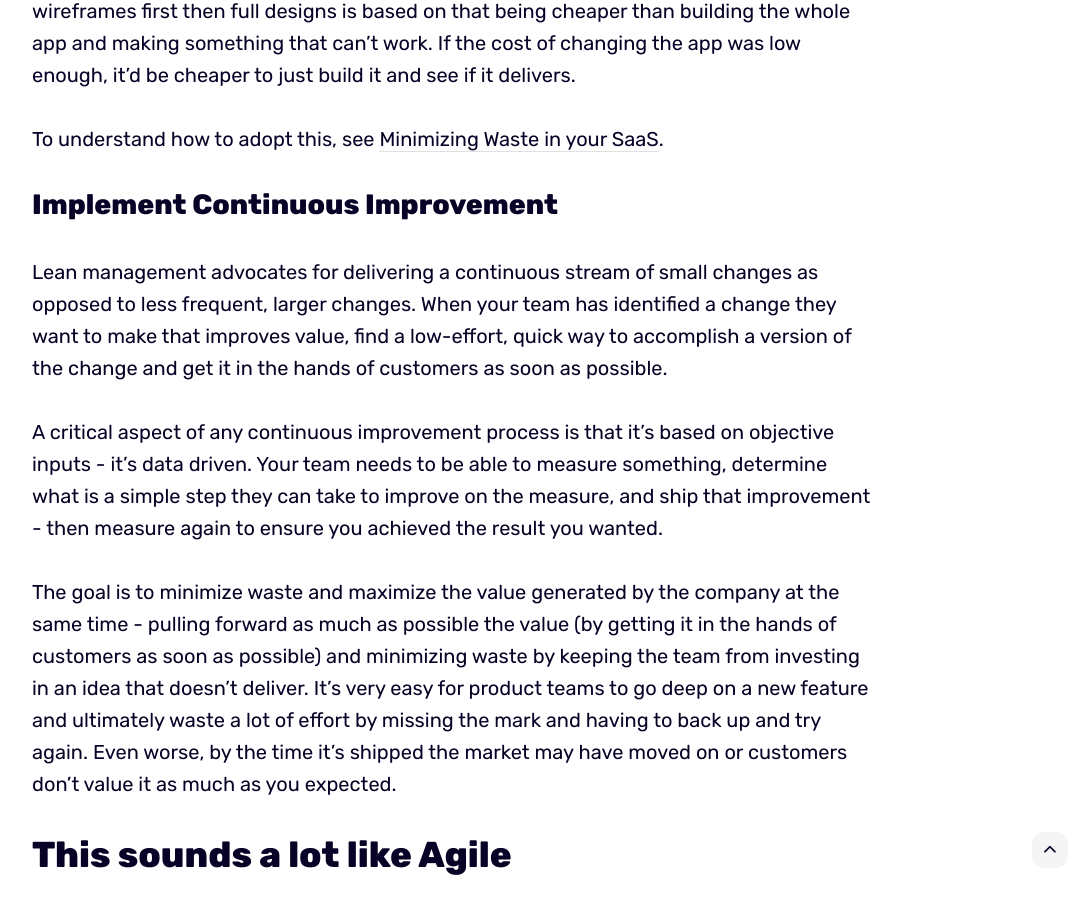
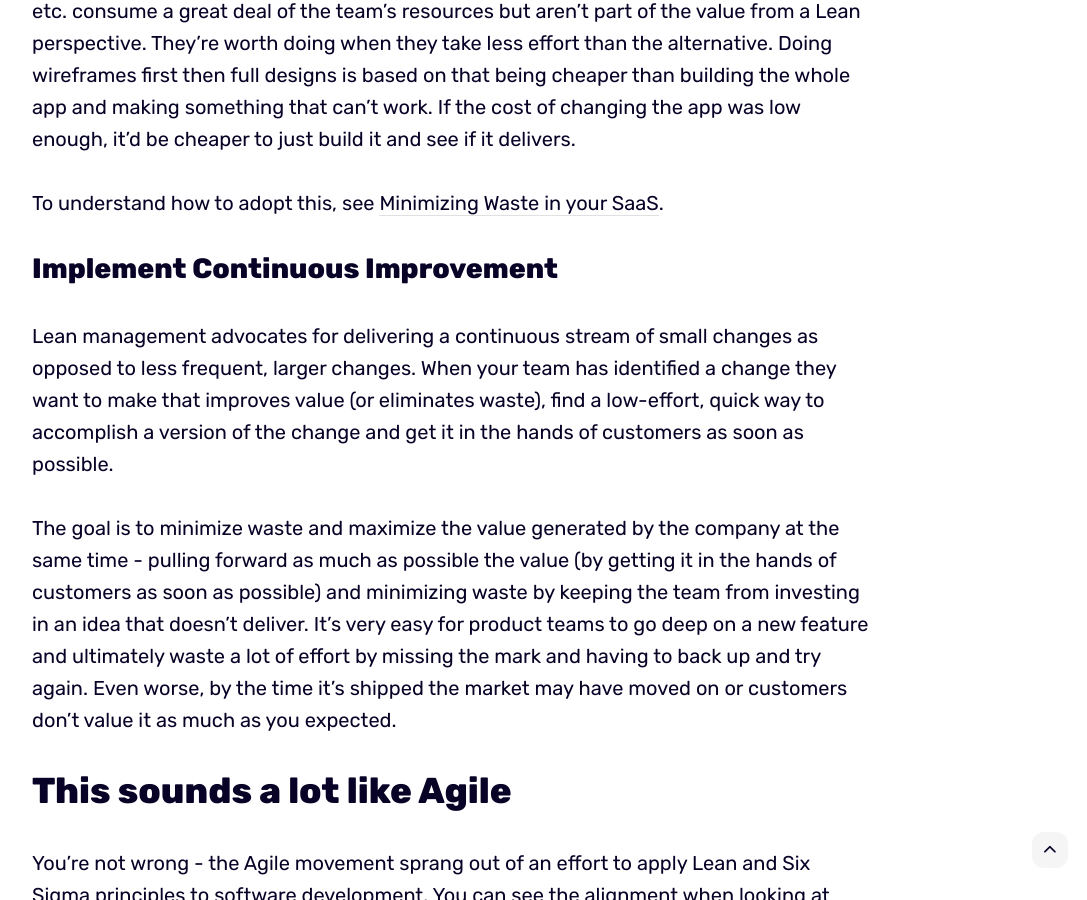
Before and after one commit to kendallmiller/kendallmiller.github.io, a Jekyll site: the page built from _posts/2021-10-1-lean-for-the-contemporary-tech-company.md, in a window 1280 px wide and 900 px high, scrolled down 2982 px. Shown: the whole window, without its empty margins (188-1275 px from the left). Built offline with Jekyll 4.4.1, drawn with Linux system fonts in a browser that asks for light colours; some of the changed lines change nothing that is shown; some of the changed text lies outside the part shown.

Commit message:
article edits

```diff
--- a/_posts/2021-10-1-lean-for-the-contemporary-tech-company.md
+++ b/_posts/2021-10-1-lean-for-the-contemporary-tech-company.md
@@ -15,11 +15,11 @@
 
 # Core Principles of Lean for SaaS
 
-Lean for manufacturing has ten principles, but the key ones that apply to a SaaS business are:
+The original Lean Thinking envisioned five principles, but the key ones that apply to a software technology business are:
 
-1. Focus on delivering value to the customer
-2. Eliminate waste (anything that is not valued by the customer)
-3. Continuous improvement (small, incremental enhancements delivered to customers)
+1. Focus on delivering value to the customer, called "Define Value"
+2. Eliminate waste (anything that is not valued by the customer), stated as "Map the Value Stream"
+3. Continuous improvement (small, incremental enhancements delivered to customers), called "Pursue Perfection"
 
 ## Maximize Customer Value
 
@@ -47,11 +47,10 @@
 
 ## Implement Continuous Improvement
 
-Lean management advocates for delivering a continuous stream of small changes as opposed to less frequent, larger changes.  When your team has identified a change they want to make that improves value, find a low-effort, quick way to accomplish a version of the change and get it in the hands of customers as soon as possible.
-
-A critical aspect of any continuous improvement process is that it's based on objective inputs - it's data driven. Your team needs to be able to measure something, determine what is a simple step they can take to improve on the measure, and ship that improvement - then measure again to ensure you achieved the result you wanted.
+Lean management advocates for delivering a continuous stream of small changes as opposed to less frequent, larger changes.  When your team has identified a change they want to make that improves value (or eliminates waste), find a low-effort, quick way to accomplish a version of the change and get it in the hands of customers as soon as possible.
 
 The goal is to minimize waste and maximize the value generated by the company at the same time - pulling forward as much as possible the value (by getting it in the hands of customers as soon as possible) and minimizing waste by keeping the team from investing in an idea that doesn't deliver. It's very easy for product teams to go deep on a new feature and ultimately waste a lot of effort by missing the mark and having to back up and try again. Even worse, by the time it's shipped the market may have moved on or customers don't value it as much as you expected.
+
 
 # This sounds a lot like Agile
 
```
